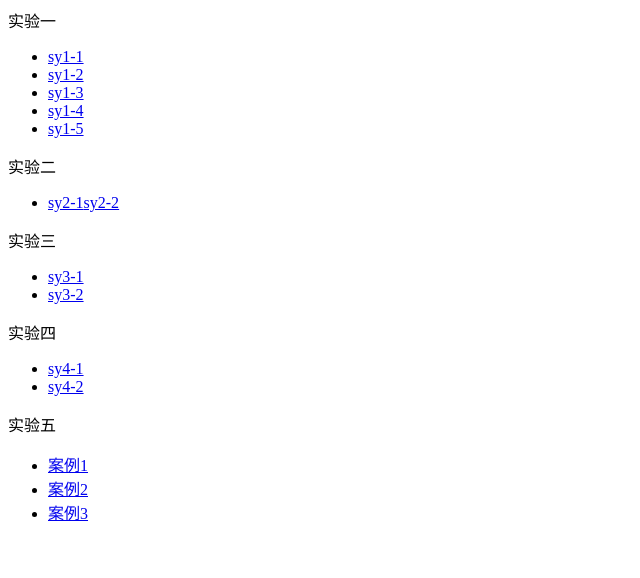
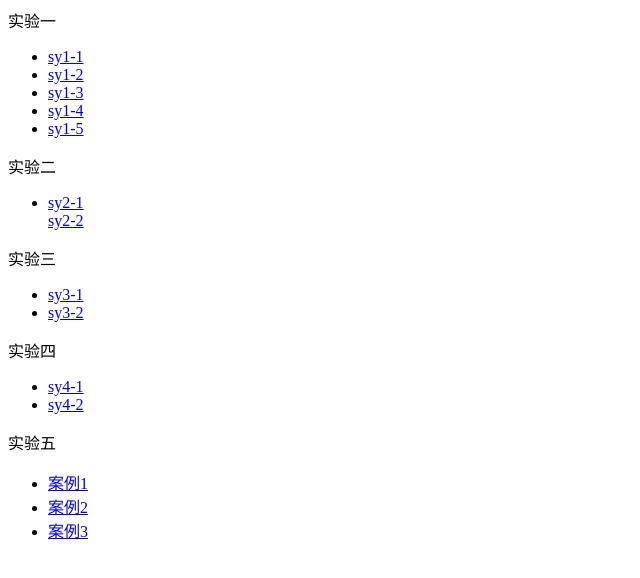
Before and after one commit to lavender-1104/lavender-1104.github.io, a plain HTML site: page index.html in a window 1280 px wide. Shown: the whole page, without its empty margins (0-640 px from the left). Drawn offline with Linux system fonts and the light colour scheme.

Commit message:
Update index.html

```diff
--- a/index.html
+++ b/index.html
@@ -8,7 +8,7 @@
 </ul>
 <p>实验二</p>
 <ul>
-<li> <a href="sy2-1.html">sy2-1<a href="sy2-2.html">sy2-2</a></li>
+<li> <a href="sy2-1.html">sy2-1</li>  <a href="sy2-2.html">sy2-2</a>
 </ul>
 <p>实验三</p>
 <ul>
```
